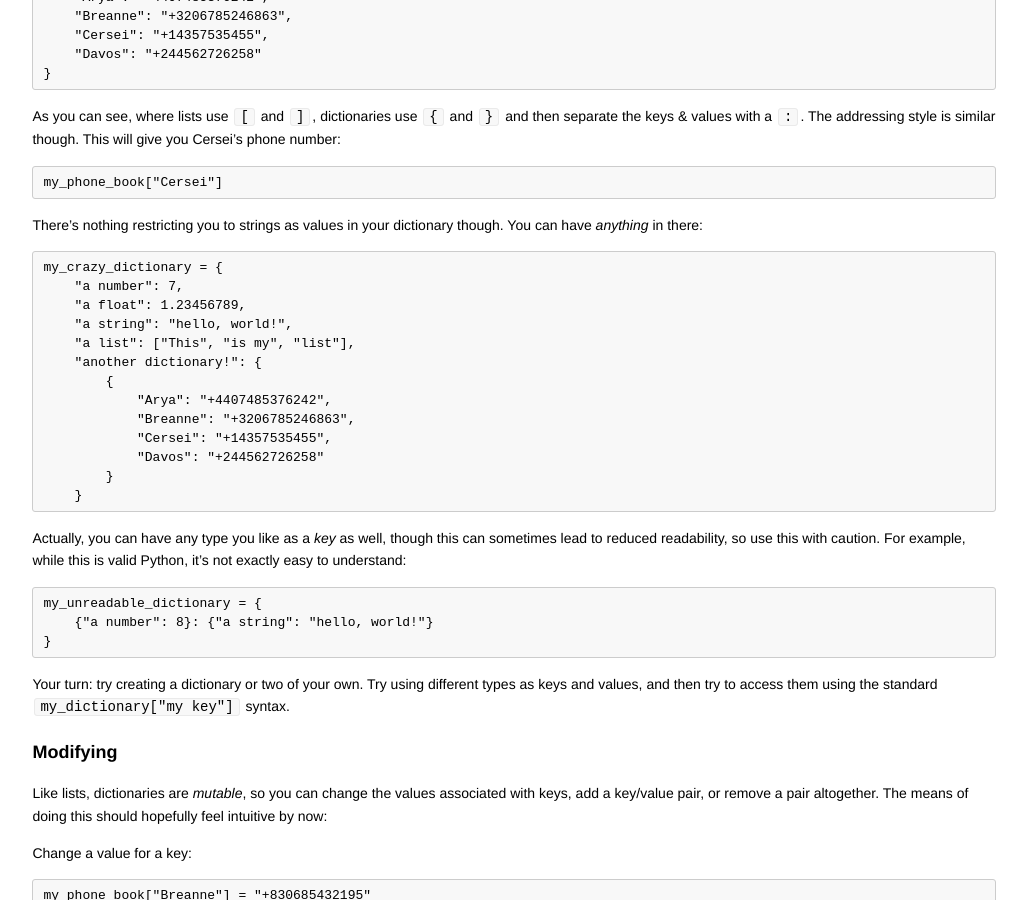
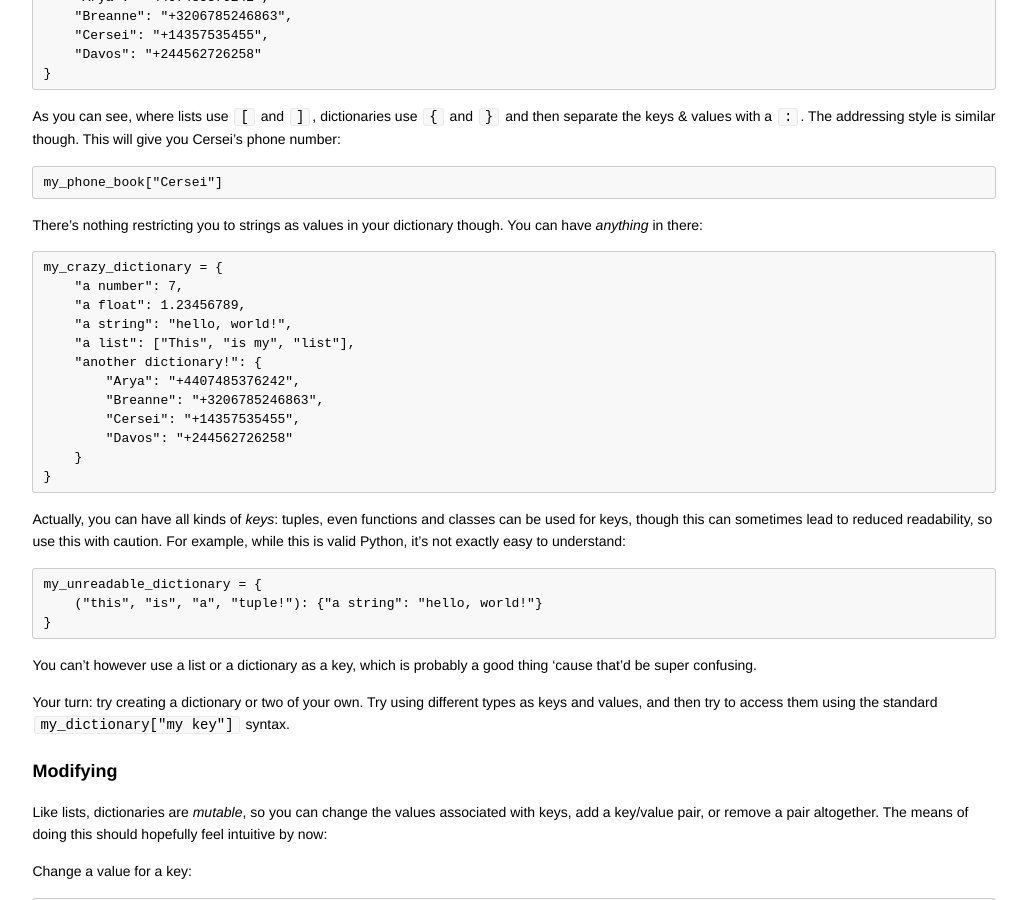
Before and after one commit to codebar/tutorials, a Jekyll site: the page built from python/lesson3/tutorial.md, in a window 1280 px wide and 900 px high, scrolled down 3583 px. Shown: the whole window, without its empty margins (126-1153 px from the left). Built offline with Jekyll 4.4.1, drawn with Linux system fonts in a browser that asks for light colours.

Commit message:
Fixed some bugs (#340)
During the meetup today we ran into these two errors in the tutorial:

* It turns out that you can't use dictionaries as keys for other dictionaries.
* I had a syntax error in one of the dictionaries

```diff
--- a/python/lesson3/tutorial.md
+++ b/python/lesson3/tutorial.md
@@ -214,21 +214,24 @@ You can have *anything* in there:
         "a string": "hello, world!",
         "a list": ["This", "is my", "list"],
         "another dictionary!": {
-            {
-                "Arya": "+4407485376242",
-                "Breanne": "+3206785246863",
-                "Cersei": "+14357535455",
-                "Davos": "+244562726258"
-            }
+            "Arya": "+4407485376242",
+            "Breanne": "+3206785246863",
+            "Cersei": "+14357535455",
+            "Davos": "+244562726258"
         }
+    }
 
-Actually, you can have any type you like as a *key* as well, though this can
-sometimes lead to reduced readability, so use this with caution.  For example,
-while this is valid Python, it's not exactly easy to understand:
+Actually, you can have all kinds of *keys*: tuples, even functions and classes
+can be used for keys, though this can sometimes lead to reduced readability,
+so use this with caution.  For example, while this is valid Python, it's not
+exactly easy to understand:
 
     my_unreadable_dictionary = {
-        {"a number": 8}: {"a string": "hello, world!"}
+        ("this", "is", "a", "tuple!"): {"a string": "hello, world!"}
     }
+
+You can't however use a list or a dictionary as a key, which is probably a
+good thing 'cause that'd be super confusing.
 
 Your turn: try creating a dictionary or two of your own.  Try using different
 types as keys and values, and then try to access them using the standard
```
